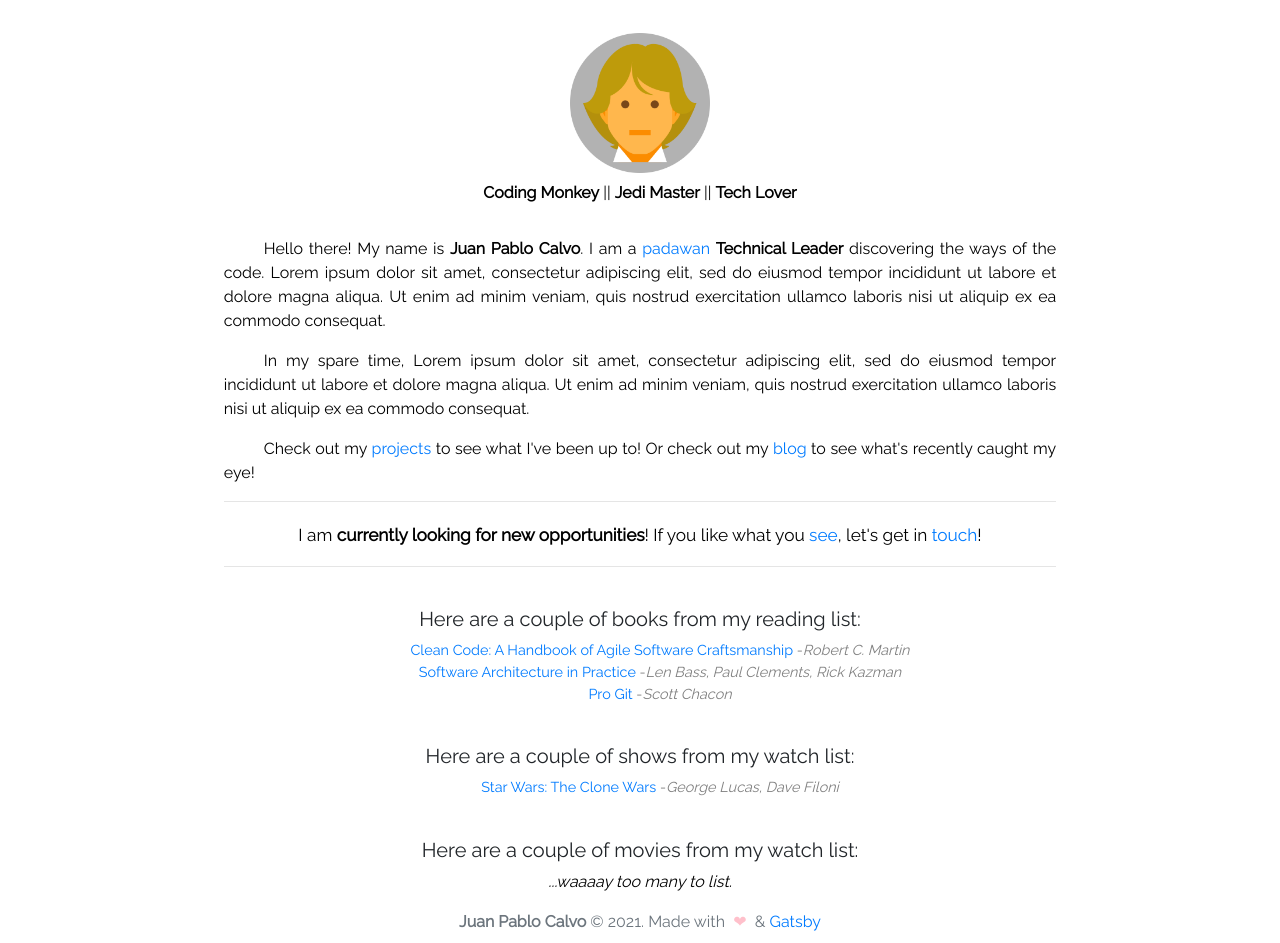
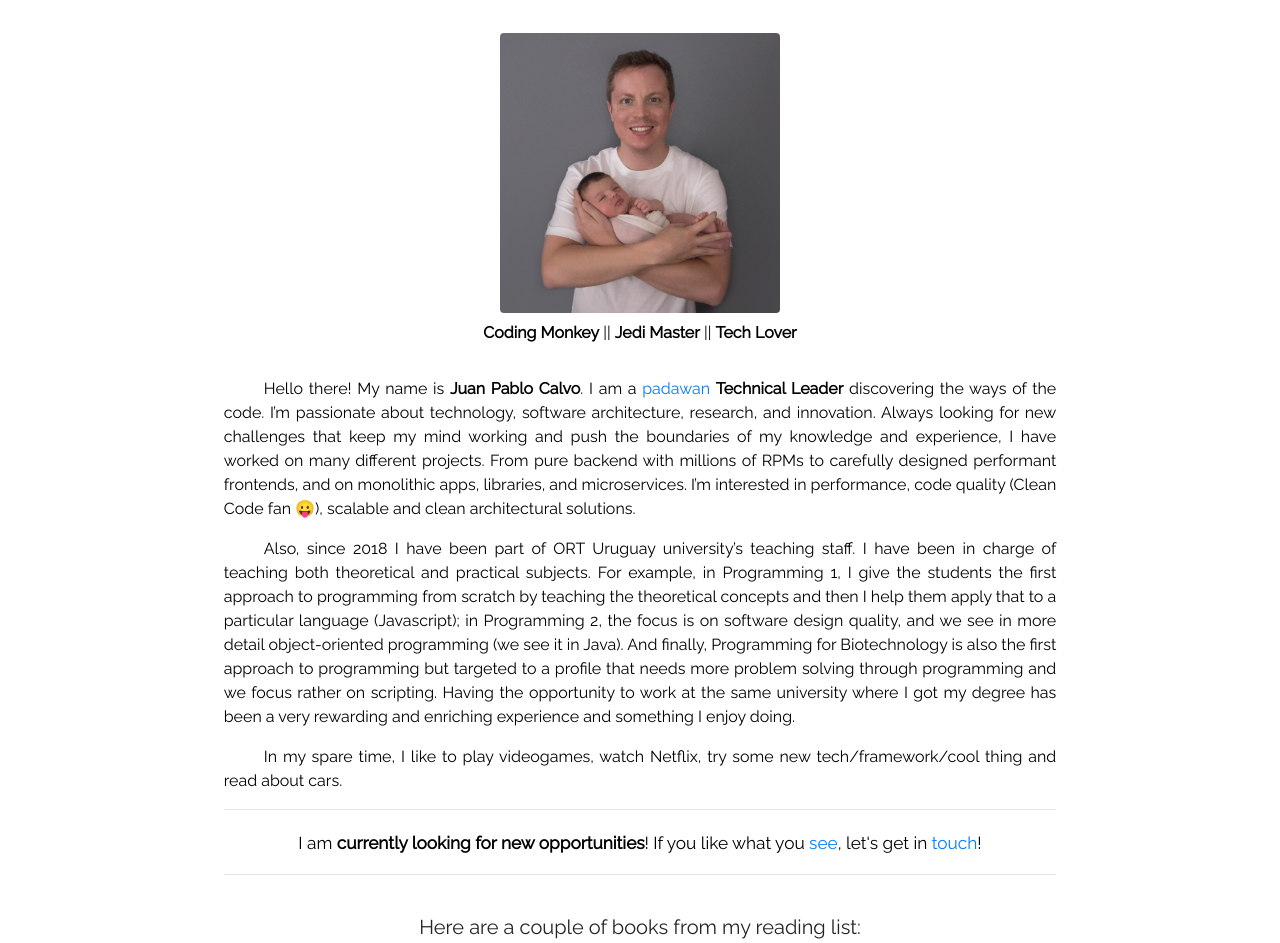
Before and after one commit to cjpablo92/cjpablo92.github.io, a Gatsby site: page /about in a window 1280 px wide. Shown: the part 183-1126 px from the top of the page. Built offline with nearby package versions, Linux system fonts and the light colour scheme; Gatsby itself is replaced by a stand-in of ours; no server answers.

Commit message:
updated about page

```diff
--- a/src/components/Navbar.js
+++ b/src/components/Navbar.js
@@ -25,9 +25,9 @@ export default () => {
           {/* <Nav.Link className="ml-2" as={Link} to="/blog" title="Blog">
             Blog
           </Nav.Link> */}
-           {/* <Nav.Link className="ml-2" as={Link} to="/about" title="About">
+           <Nav.Link className="ml-2" as={Link} to="/about" title="About">
             About
-          </Nav.Link> */}
+          </Nav.Link>
           {/*<Nav.Link className="ml-2" as={Link} to="/projects" title="Projects">
             Projects
           </Nav.Link>
--- a/src/pages/about.js
+++ b/src/pages/about.js
@@ -34,9 +34,9 @@ export default ({ data }) => {
       <Container>
         <Image
           rounded
-          width="140"
-          height="140"
-          src={`../../icons/luke-${toString()}.png`}
+          width="280"
+          height="280"
+          src={`../../images/profile.jpeg`}
           alt={author}
         />
         <article className="w-75 m-auto pt-2 text-justify">
@@ -58,23 +58,31 @@ export default ({ data }) => {
               padawan
             </a>
             &nbsp;
-            <b>{occupation}</b> discovering the ways of the code. Lorem ipsum
-            dolor sit amet, consectetur adipiscing elit, sed do eiusmod tempor
-            incididunt ut labore et dolore magna aliqua. Ut enim ad minim
-            veniam, quis nostrud exercitation ullamco laboris nisi ut aliquip ex
-            ea commodo consequat.
+            <b>{occupation}</b> discovering the ways of the code. I’m passionate about technology,
+            software architecture, research, and innovation.
+            Always looking for new challenges that keep my mind working and push the boundaries of my knowledge and experience,
+            I have worked on many different projects. From pure backend with millions of RPMs to carefully designed performant frontends,
+            and on monolithic apps, libraries, and microservices.
+            I’m interested in performance, code quality (Clean Code fan 😛), scalable and clean architectural solutions.
           </p>
+          <p className="i-5">Also, since 2018 I have been part of ORT Uruguay university’s teaching staff.
+            I have been in charge of teaching both theoretical and practical subjects.
+            For example, in Programming 1, I give the students the first approach to programming from scratch by teaching the theoretical concepts and
+            then I help them apply that to a particular language (Javascript);
+            in Programming 2, the focus is on software design quality,
+            and we see in more detail object-oriented programming (we see it in Java).
+            And finally, Programming for Biotechnology is also the first approach to programming but targeted to a profile that needs more problem solving through programming
+            and we focus rather on scripting.
+            Having the opportunity to work at the same university where I got my degree has been a very rewarding and
+            enriching experience and something I enjoy doing.</p>
           <p className="i-5">
-            In my spare time, Lorem ipsum dolor sit amet, consectetur adipiscing
-            elit, sed do eiusmod tempor incididunt ut labore et dolore magna
-            aliqua. Ut enim ad minim veniam, quis nostrud exercitation ullamco
-            laboris nisi ut aliquip ex ea commodo consequat.
+            In my spare time, I like to play videogames, watch Netflix, try some new tech/framework/cool thing and read about cars.
           </p>
-          <p className="i-5">
+          {/* <p className="i-5">
             Check out my <Link to="/projects">projects</Link> to see what I've
             been up to! Or check out my <Link to="/blog">blog</Link> to see
             what's recently caught my eye!
-          </p>
+          </p> */}
         </article>
         <article className="w-75 m-auto">
           {unemployed && (
@@ -86,7 +94,7 @@ export default ({ data }) => {
                   like what you <Link to="/resume">see</Link>, let's get
                   in&nbsp;
                   <a
-                    href="mailto:red.five@rebellion.com"
+                    href="mailto:cjpablo92@gmail.com"
                     target="_blank"
                     rel="noopener noreferrer"
                   >
```
Also changed, not shown: static/images/profile.jpeg (added).
